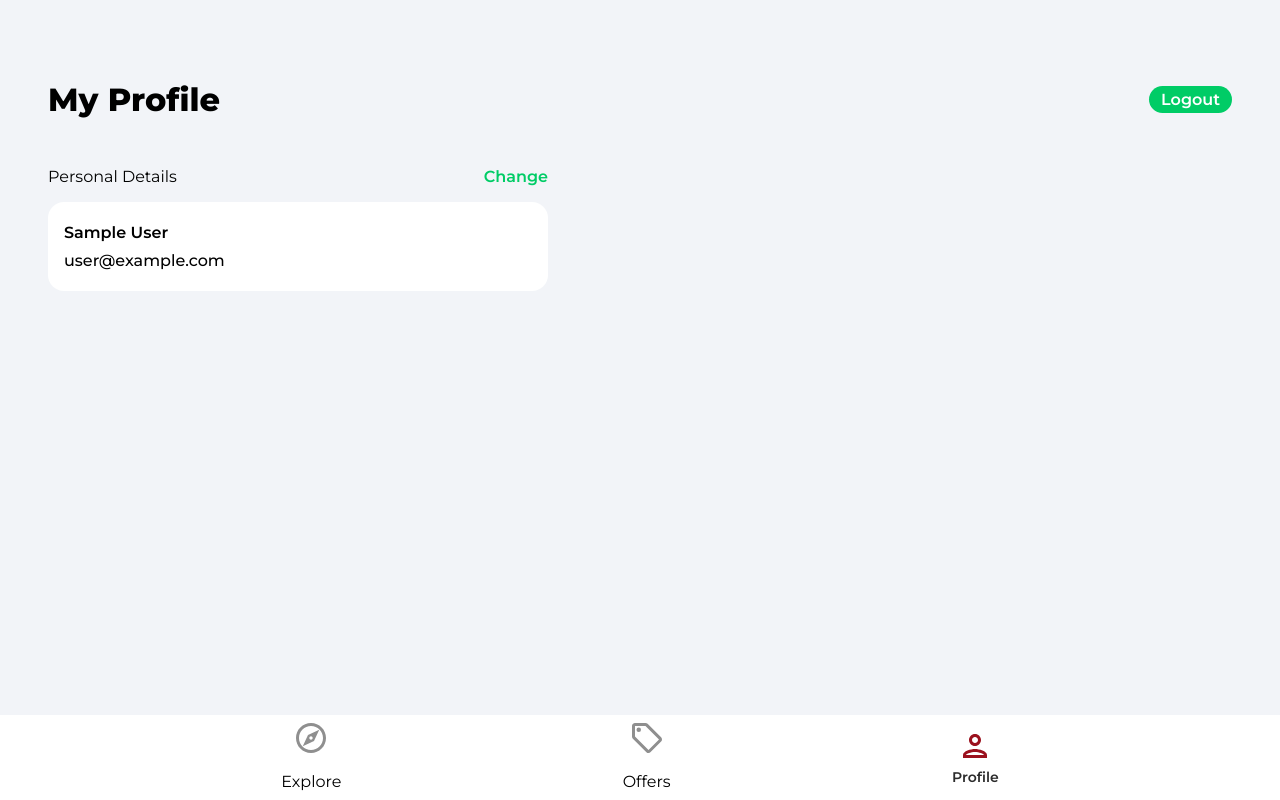
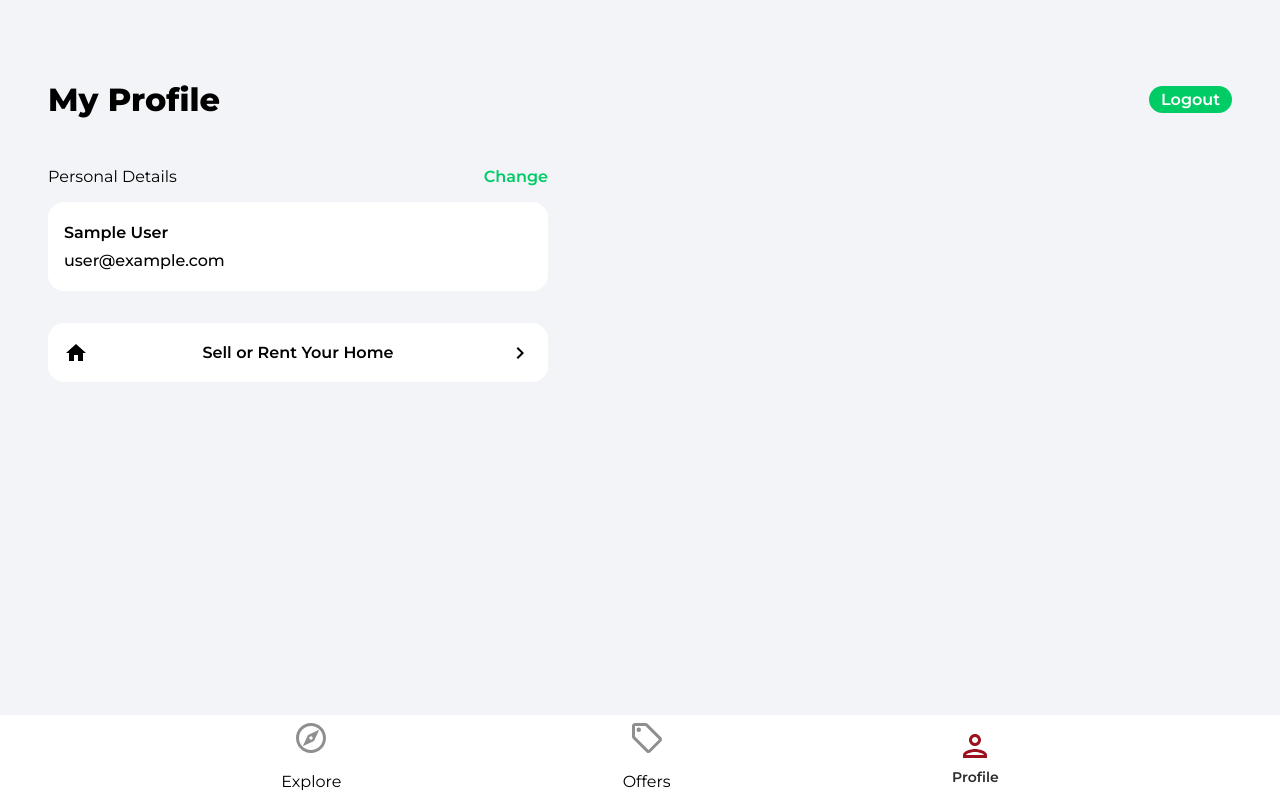
Before and after one commit to cday96/house-marketplace, a React (Create React App) app: page /profile in a window 1280 px wide. Built offline with nearby package versions, Linux system fonts and the light colour scheme; no server answers; sample sign-in values are in the browser's storage.

Commit message:
added protected route to and create create listing page component

```diff
--- a/src/App.js
+++ b/src/App.js
@@ -8,6 +8,7 @@
 import SignIn from "./pages/SignIn"
 import SignUp from "./pages/SignUp"
 import ForgotPassword from "./pages/ForgotPassword"
+import CreateListing from "./pages/CreateListing"
 import PrivateRoute from "./components/PrivateRoute"
 
 import Navbar from "./components/Navbar"
@@ -29,6 +30,13 @@
 					</Route>
 					<Route path="/sign-in" element={<SignIn />} />
 					<Route path="/sign-up" element={<SignUp />} />
+					<Route path="/create-listing" element={<PrivateRoute />}>
+						{/* Insert the desired Outlet Route inside the PrivateRoute Route*/}
+						<Route
+							path="/create-listing"
+							element={<CreateListing />}
+						/>
+					</Route>
 					<Route
 						path="/forgot-password"
 						element={<ForgotPassword />}
--- /dev/null
+++ b/src/pages/CreateListing.jsx
@@ -0,0 +1,7 @@
+import React from "react"
+
+function CreateListing() {
+	return <div>Create</div>
+}
+
+export default CreateListing
--- a/src/pages/Offers.jsx
+++ b/src/pages/Offers.jsx
@@ -1,6 +1,5 @@
 import React from "react"
 import { useEffect, useState } from "react"
-import { useParams } from "react-router-dom"
 import {
 	collection,
 	getDocs,
@@ -18,8 +17,6 @@
 function Offers() {
 	const [listings, setListings] = useState(null)
 	const [loading, setLoading] = useState(true)
-
-	const params = useParams()
 
 	useEffect(() => {
 		const fetchListings = async () => {
--- a/src/pages/Profile.jsx
+++ b/src/pages/Profile.jsx
@@ -5,6 +5,8 @@
 import { getAuth, updateProfile } from "firebase/auth"
 import { doc, updateDoc } from "firebase/firestore"
 import { db } from "../firebase.config"
+import arrowRight from "../assets/svg/keyboardArrowRightIcon.svg"
+import homeIcon from "../assets/svg/homeIcon.svg"
 
 function Profile() {
 	// Get the Authorized user
@@ -100,6 +102,11 @@
 						/>
 					</form>
 				</div>
+				<Link className="createListing" to="/create-listing">
+					<img src={homeIcon} alt="home icon" />
+					<p>Sell or Rent Your Home</p>
+					<img src={arrowRight} alt="arrow right" />
+				</Link>
 			</main>
 		</div>
 	)
```
